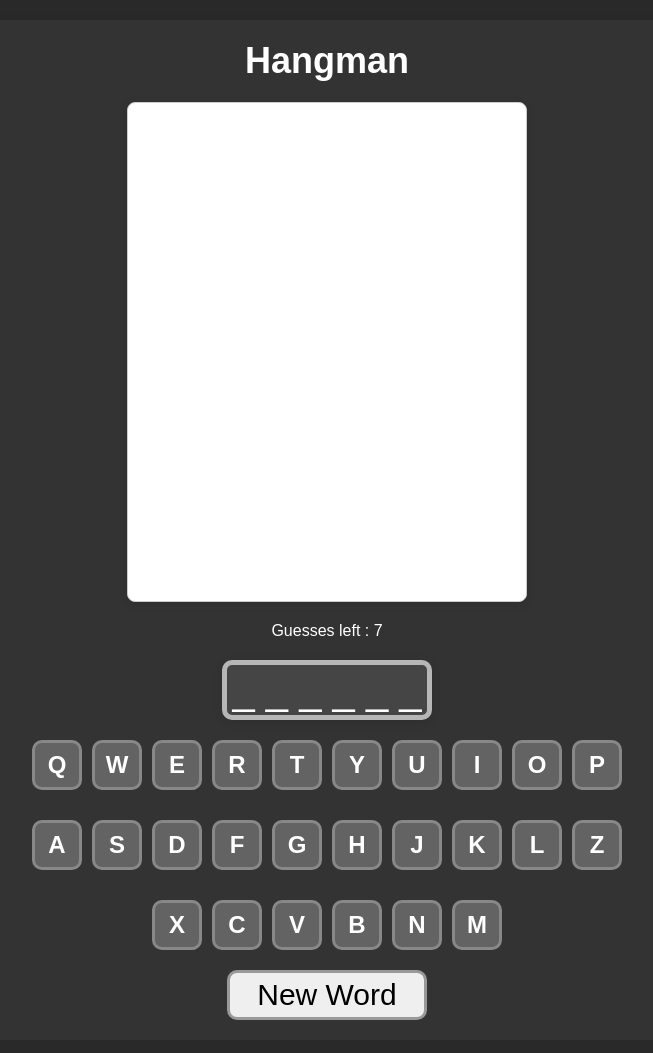
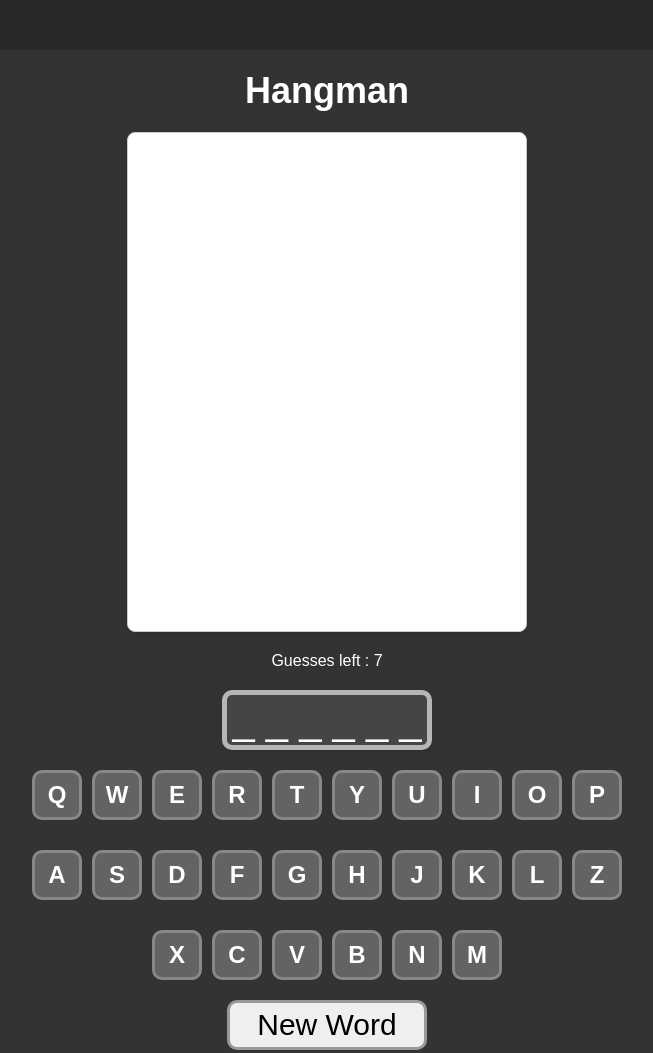
Before and after one commit to wilvurson/hanging-man, a plain HTML site: page index.html in a window 1280 px wide. Shown: the whole page, without its empty margins (313-966 px from the left). Drawn offline with Linux system fonts and the light colour scheme.

Commit message:
Update style.css

```diff
--- a/style.css
+++ b/style.css
@@ -18,9 +18,8 @@ body {
     display: flex;
     flex-direction: column;
     align-items: center;
-    margin-top: 20px;
-    width: 100%;
-    max-width: 800px;
+    margin-top: 50px;
+    width: 80%;
     padding: 20px;
     background-color: #333333;
     border-radius: 8px;
```
